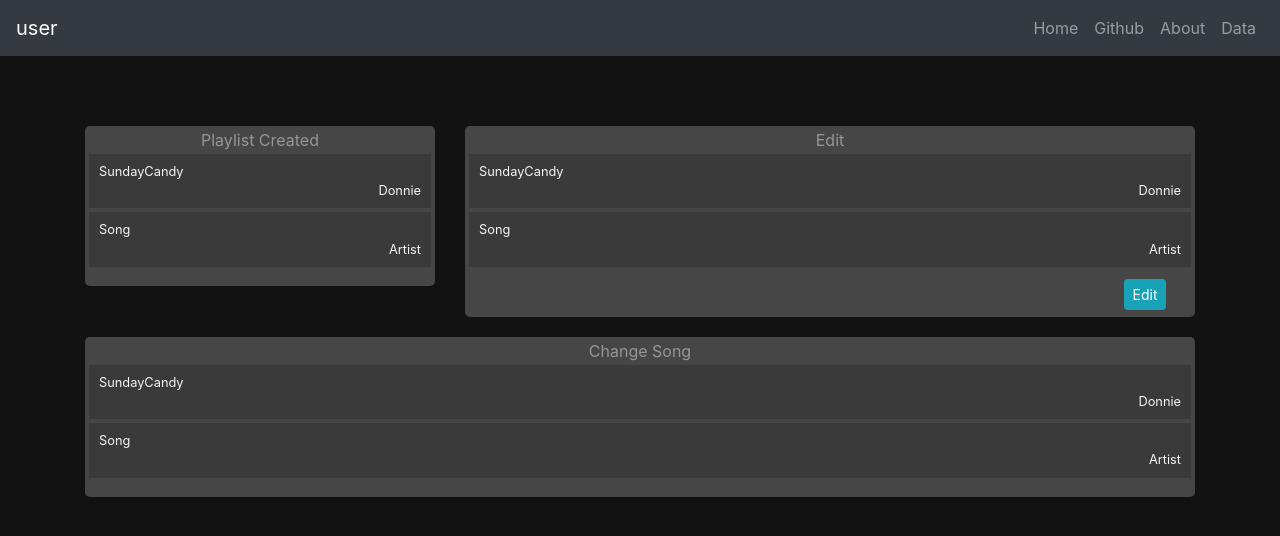
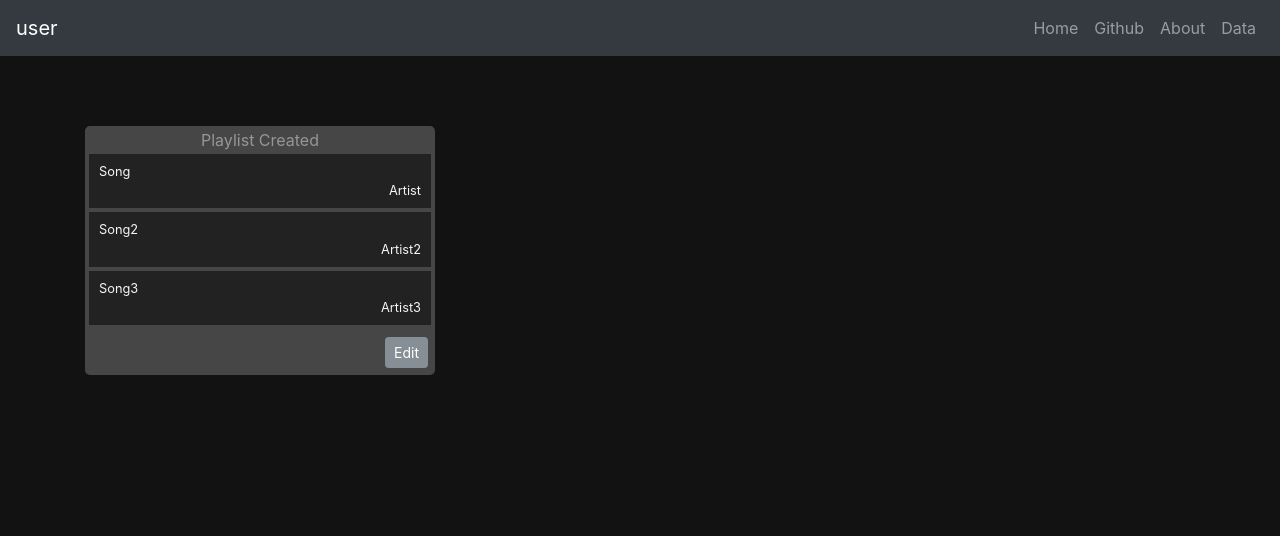
Before and after one commit to ij2872/PlaylistByString, a React (Create React App) app: page / in a window 1280 px wide. Shown: the top 536 px of the page. Built offline with nearby package versions, Linux system fonts and the light colour scheme.

Commit message:
Adjustments Fixed css positioning/color
Implemented function to enable edit mode

(Design/React)

```diff
--- a/src/App.css
+++ b/src/App.css
@@ -39,6 +39,7 @@
   margin-top: 50px;
   background-color: rgb(18, 18, 18);
   height: 100vh;
+  padding-bottom: 100px;
 
 }
 
@@ -59,6 +60,7 @@
 
 .DisplaybarContainer-footer{
   height: 20px;
+
 }
 
 
--- a/src/App.js
+++ b/src/App.js
@@ -17,23 +17,60 @@ SongArray.push({artist: "Artist", songTitle: "Song"});
 
 
 class App extends Component {
+
+  constructor(props){
+    super(props);
+
+    this.state = {
+      PlaylistSongs: [
+        { id: 0, artist: "Artist", songTitle: "Song" },
+        { id: 1, artist: "Artist2", songTitle: "Song2" },
+        { id: 2, artist: "Artist3", songTitle: "Song3" }
+      ],
+      isEdit: false
+    };
+
+  }
+
+
+
+
+
   render() {
+
+
+
+    // --- Functions ---
+    //Open Playlist Editor
+    const editModeEnable = () =>{
+      this.setState({isEdit: true});
+    }
+    const editModeClose = () =>{
+      this.setState({isEdit: false});
+    }
+
+
     return (
       <div className="App">
         <MyNav user_name="user"/>
         <Container className="content">
           <Row>
             <Col md="4" sm="12">
-              <DisplayBarContainer title="Playlist Created" data={SongArray} />
+              <DisplayBarContainer title="Playlist Created" data={this.state.PlaylistSongs} button="Edit" buttonDisabled={this.state.isEdit} click={() => editModeEnable()} />
             </Col>
-            <Col md="8" sm="12">
-              <DisplayBarContainer title="Edit" data={SongArray}  button="Edit"/>
+          { this.state.isEdit ? (
+            <Col xs="12">
+              <DisplayBarContainer title="Change Song" data={SongArray} color="#0074bc" button="Close" click={() => editModeClose()} />
             </Col>
-            <Col xs="12">
-              <DisplayBarContainer title="Change Song" data={SongArray} color="#0074bc"/>
-            </Col>
+          ) : (
+            ""
+          )}
+
+
+
           </Row>
         </Container>
+
       {/**
         <DisplayBar artist="donnie trumpet" songTitle="Sunday Candy" editable={true} />
         <header className="App-header">
--- a/src/components/DisplayBar.js
+++ b/src/components/DisplayBar.js
@@ -1,5 +1,18 @@
 import React, { Component } from 'react';
 
+
+
+const DBStyle = {
+    displaybar: {
+        backgroundColor: "#222"
+    },
+    title: {
+
+    },
+    artist: {
+
+    }
+};
 
 // <Displaybar artist songTitle editable/>
 //      artist     =   {String}
@@ -13,7 +26,7 @@ import React, { Component } from 'react';
 class DisplayBar extends Component {
   render() {
     return (
-        <div className="Displaybar">
+        <div className="Displaybar" style={DBStyle.displaybar}>
             <div className="Displaybar-close">
                 {this.props.editable === true ? 'Edit' : '' }
             </div>
--- a/src/components/DisplayBarContainer.js
+++ b/src/components/DisplayBarContainer.js
@@ -23,10 +23,12 @@ const DBStyle = {
     footer: {
         height: "auto",
         backgroundColor: "rgb(70, 70, 70)",
-        padding: "10px 0px 5px 0"
+        padding: "10px 5px 5px 0",
+        textAlign: "right"
+    },
+    button: {
+        type: "info"
     }
-
-
 };
 // --- END STYLES ---
 
@@ -42,8 +44,8 @@ const DBStyle = {
 //      data      =     {
 //                            artist:       {String},
 //                            songTitle:    {String},
-//                            color:        {String},
-//                            button:       {String}
+//                            color:        {String}(true|false),
+//                            button:       {String}(true|false)
 //                      }
 //
 class DisplayBarContainer extends Component {
@@ -60,15 +62,9 @@ class DisplayBarContainer extends Component {
             {
                 //if button is requested
                 this.props.button
-                ?   <Row>
-                        <Col xs="10"></Col>
-                        <Col xs="2">
-                            <Button className="Displaybar-button"  size="sm" color="info">
-                                {this.props.button}
-                            </Button>
-                        </Col>
-                    </Row>
-
+                ?   <Button className={"Displaybar-button " + (this.props.buttonDisabled === true ? 'disabled' : ' ')} size="sm" color={DBStyle.button.color} onClick={this.props.click}>
+                        {this.props.button}
+                    </Button>
                 : ""
             }
             </div>
```
Also changed, not shown: src/MusicService.js (added).
